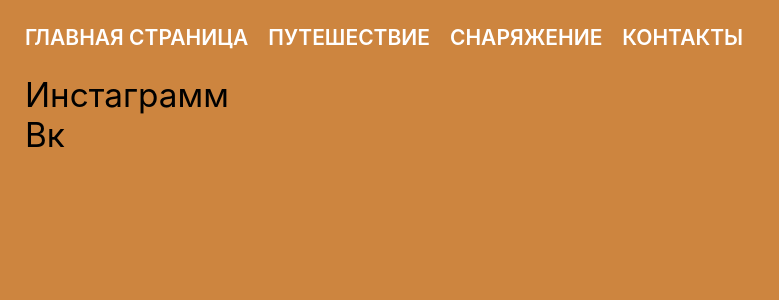
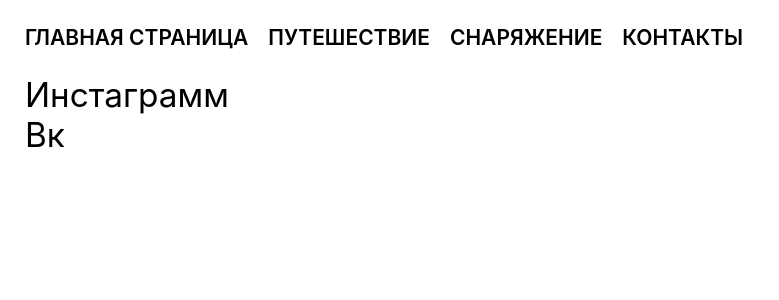
Before and after one commit to Stadionova/Crimea, a React (Create React App) app in the folder landing_krim/: page /contacts in a window 1280 px wide. Shown: the top 300 px of the page, without its empty margins (0-779 px from the left). Built offline with nearby package versions, Linux system fonts and the light colour scheme.

Commit message:
style fixes

```diff
--- a/landing_krim/src/Contacts/Contacts.jsx
+++ b/landing_krim/src/Contacts/Contacts.jsx
@@ -5,7 +5,7 @@ import Navigation from '../Navigation/Navigation';
 function Contacts() {
     return (
         <div className={classes.contacts}>
-            <Navigation />
+            <Navigation changeColor='black' />
             <div className={classes.text}>
                 <p>Инстаграмм</p>
                 <p>Вк</p>
--- a/landing_krim/src/Contacts/Contacts.module.css
+++ b/landing_krim/src/Contacts/Contacts.module.css
@@ -1,5 +1,5 @@
 .contacts {
-    background-color: peru;
+    /* background-color: peru; */
     min-height: 100vh;
 }
 
--- a/landing_krim/src/EachDay/EachDay.module.css
+++ b/landing_krim/src/EachDay/EachDay.module.css
@@ -1,6 +1,4 @@
 .eachDay {
-    border: 1px solid black;
-    background-image: cadetblue;
     width: 100%;
     height: 400px;
     margin-right: 25px;
--- a/landing_krim/src/Equipment/Equipment.jsx
+++ b/landing_krim/src/Equipment/Equipment.jsx
@@ -5,7 +5,7 @@ import Navigation from '../Navigation/Navigation';
 function Equipment() {
     return (
         <div className={classes.equipment}>
-            <Navigation />
+            <Navigation changeColor='black' />
             <div className={classes.text}>
                 Наше снаряжение.
             </div>
--- a/landing_krim/src/Equipment/Equipment.module.css
+++ b/landing_krim/src/Equipment/Equipment.module.css
@@ -1,5 +1,5 @@
 .equipment {
-    background-color: palevioletred;
+    /* background-color: palevioletred; */
     min-height: 100vh;
 }
 
--- a/landing_krim/src/Navigation/Navigation.module.css
+++ b/landing_krim/src/Navigation/Navigation.css
@@ -22,3 +22,7 @@
     cursor: pointer;
     text-decoration: none;
 }
+
+[data*="black"] a {
+    color: black;
+}
--- a/landing_krim/src/Navigation/Navigation.jsx
+++ b/landing_krim/src/Navigation/Navigation.jsx
@@ -1,11 +1,11 @@
 import React from 'react';
-import classes from './Navigation.module.css';
+import './Navigation.css';
 import { NavLink } from "react-router-dom";
 
-const Navigation = () => {
+const Navigation = (props) => {
     return (
-        <div className={classes.navigation}>
-            <div className={classes.headerLinks}>
+        <div className='navigation' data={props.changeColor}>
+            <div className='headerLinks'>
                 <NavLink to='/main' >Главная страница</NavLink>
                 <NavLink to='/trip' >Путешествие</NavLink>
                 <NavLink to='/equipment' >Снаряжение</NavLink>
--- a/landing_krim/src/Trip/Trip.jsx
+++ b/landing_krim/src/Trip/Trip.jsx
@@ -6,7 +6,7 @@ import EachDay from '../EachDay/EachDay';
 const Trip = () => {
     return (
         <div className={classes.trip}>
-            <Navigation />
+            <Navigation changeColor='black' />
             <div>
                 <p>11 дней пути от Судака до Бахчисарая.
                 <br />Затем по 2 дня в Бахчисарае, Севастополе и Симферополе.
--- a/landing_krim/src/Trip/Trip.module.css
+++ b/landing_krim/src/Trip/Trip.module.css
@@ -8,7 +8,7 @@
     min-height: 100vh;
     margin: 0 auto;
     padding-bottom: 20px;
-    background-color: thistle;
+    /* background-color: thistle; */
 }
 
 .trip p {
```
